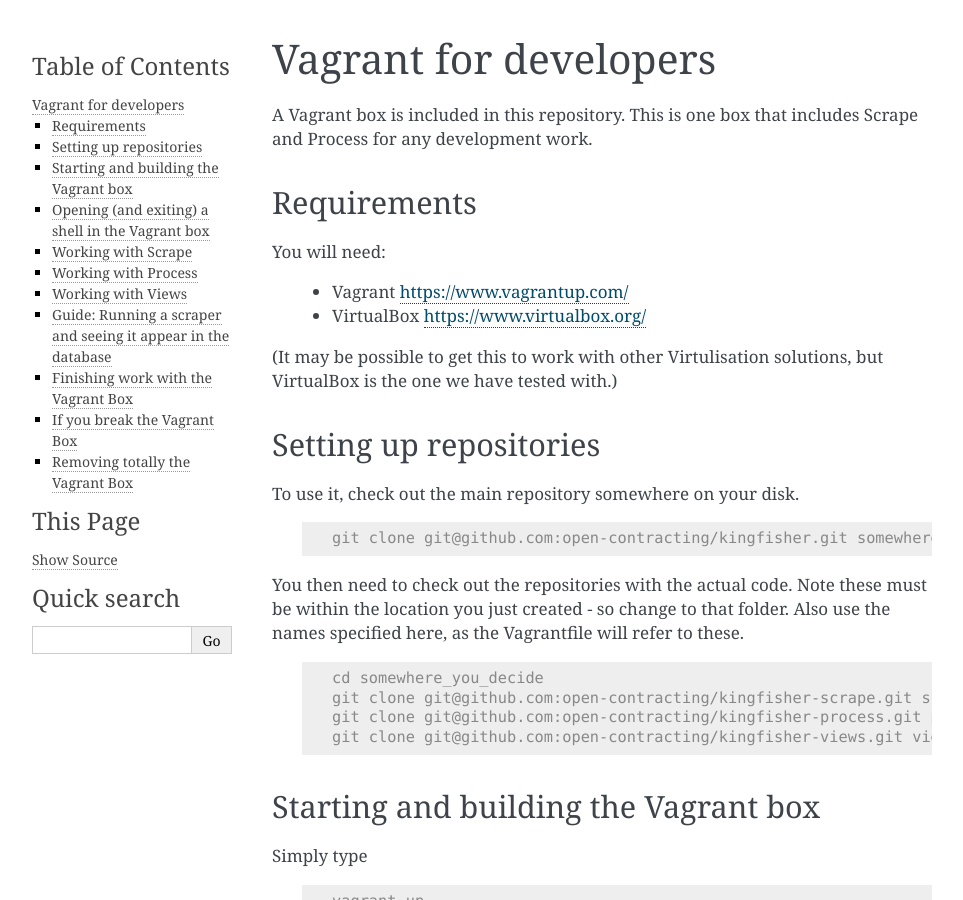
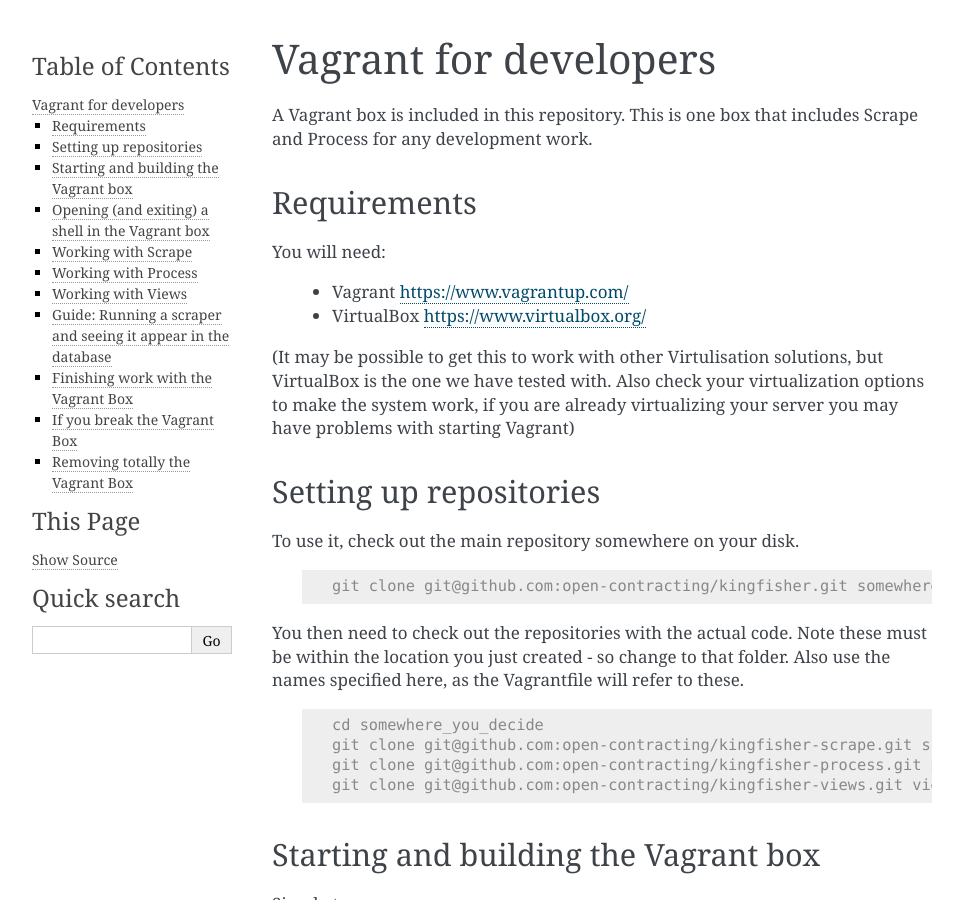
Before and after one commit to open-contracting-archive/kingfisher-vagrant, a Sphinx documentation site: the page built from docs/vagrant.rst, in a window 1280 px wide and 900 px high. Shown: the whole window, without its empty margins (148-1111 px from the left). Built offline with Sphinx 7.4.7, drawn with Linux system fonts in a browser that asks for light colours.

Commit message:
Update Requirements
Report problem about virtualizing

```diff
--- a/docs/vagrant.rst
+++ b/docs/vagrant.rst
@@ -11,7 +11,7 @@ You will need:
   *  Vagrant https://www.vagrantup.com/
   *  VirtualBox https://www.virtualbox.org/
 
-(It may be possible to get this to work with other Virtulisation solutions, but VirtualBox is the one we have tested with.)
+(It may be possible to get this to work with other Virtulisation solutions, but VirtualBox is the one we have tested with. Also check your virtualization options to make the system work, if you are already virtualizing your server you may have problems with starting Vagrant)
 
 Setting up repositories
 =======================
```
